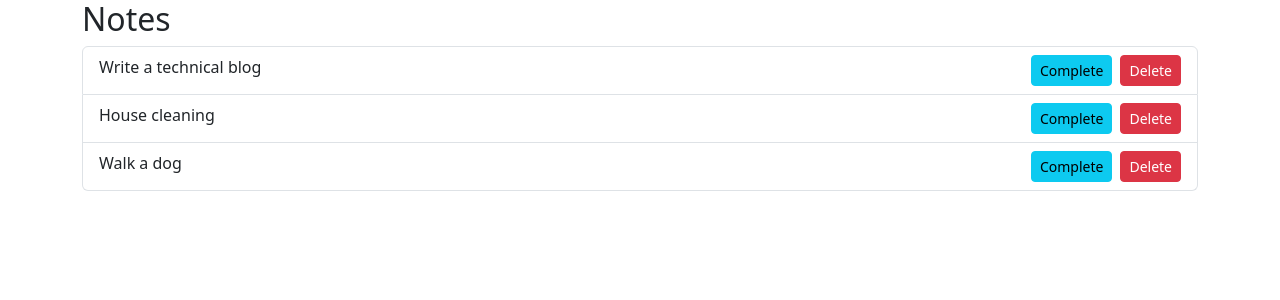
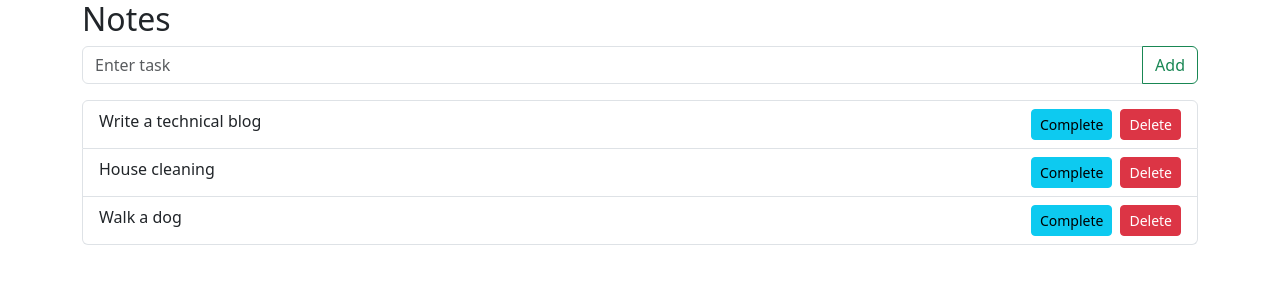
Before and after one commit to JayTailor45/angular-animations, an Angular app: page / in a window 1280 px wide. Shown: the top 300 px of the page. Built offline with nearby package versions, Linux system fonts and the light colour scheme.

Commit message:
CRUD on note

```diff
--- a/src/app/app.component.html
+++ b/src/app/app.component.html
@@ -1,4 +1,5 @@
 <div class="container">
   <h2>Notes</h2>
+  <add-note-form />
   <router-outlet></router-outlet>
 </div>
--- a/src/app/app.component.ts
+++ b/src/app/app.component.ts
@@ -1,11 +1,12 @@
 import { Component } from '@angular/core';
 import { CommonModule } from '@angular/common';
 import { RouterOutlet } from '@angular/router';
+import { AddNoteFormComponent } from './components/add-note-form/add-note-form.component';
 
 @Component({
   selector: 'app-root',
   standalone: true,
-  imports: [CommonModule, RouterOutlet],
+  imports: [CommonModule, RouterOutlet, AddNoteFormComponent],
   templateUrl: './app.component.html',
   styleUrls: ['./app.component.scss']
 })
--- /dev/null
+++ b/src/app/components/add-note-form/add-note-form.component.html
@@ -0,0 +1,5 @@
+<div class="input-group mb-3">
+    <input type="text" class="form-control" placeholder="Enter task" [(ngModel)]="note"
+        [ngModelOptions]="{standalone: true}">
+    <button class="btn btn-outline-success" type="button" (click)="addNote()">Add</button>
+</div>
--- /dev/null
+++ b/src/app/components/add-note-form/add-note-form.component.ts
@@ -0,0 +1,24 @@
+import { Component, inject } from '@angular/core';
+import { CommonModule } from '@angular/common';
+import { FormsModule } from '@angular/forms';
+import { NotesService } from 'src/app/services/notes.service';
+
+@Component({
+  selector: 'add-note-form',
+  standalone: true,
+  imports: [CommonModule, FormsModule],
+  templateUrl: './add-note-form.component.html',
+})
+export class AddNoteFormComponent {
+
+  notesService = inject(NotesService);
+
+  note = '';
+
+  addNote() {
+    if(!this.note) return;
+    this.notesService.addNote(this.note);
+    this.note = '';
+  }
+
+}
```
